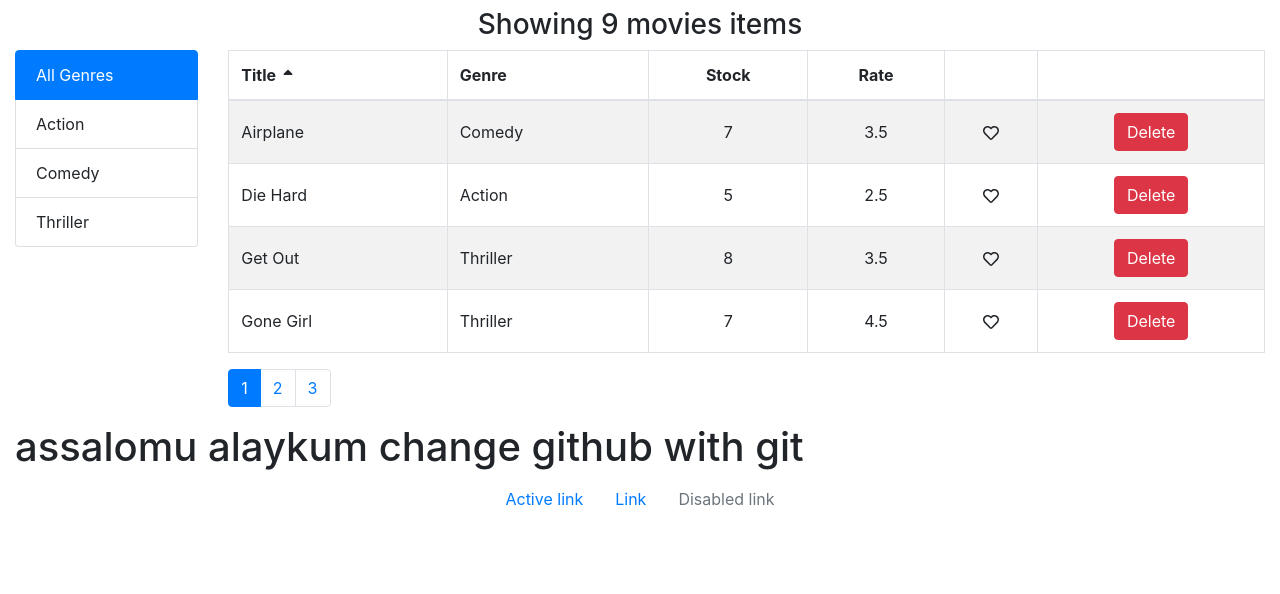
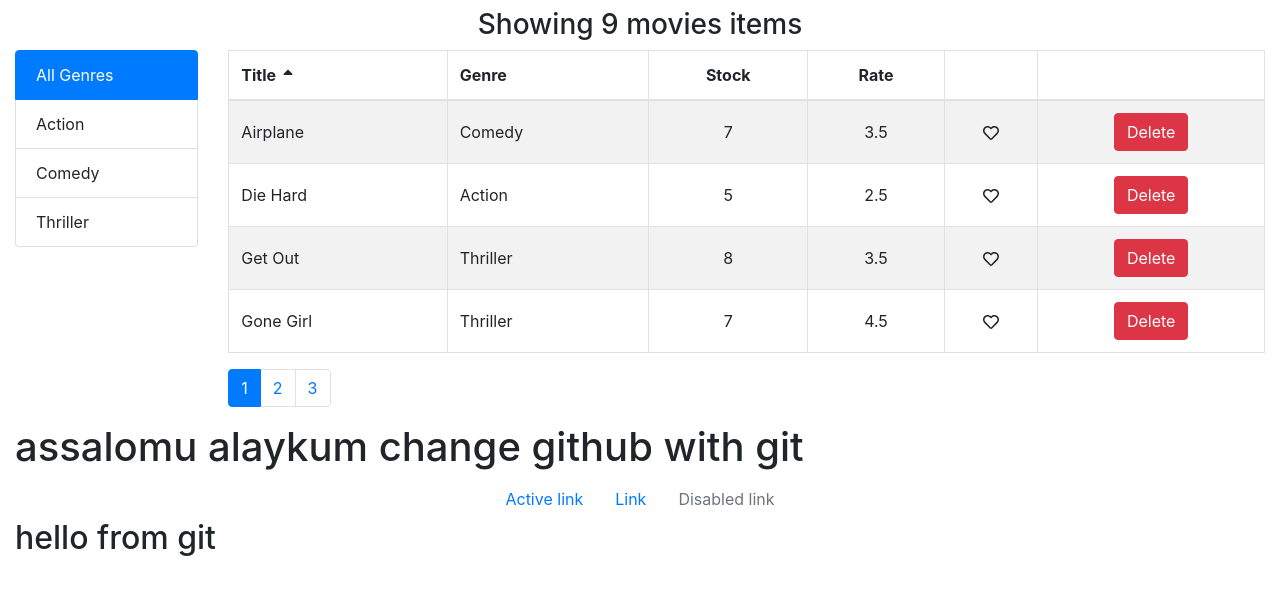
Before and after one commit to Shohzod-Abdusamatov-7777777/table-movies, a React (Create React App) app: page / in a window 1280 px wide. Shown: the top 594 px of the page. Built offline with nearby package versions, Linux system fonts and the light colour scheme.

Commit message:
men sdnvcizdu

```diff
--- a/src/App.js
+++ b/src/App.js
@@ -29,6 +29,7 @@ function App() {
         handleLiked={handleLiked}
       />
     <GitChange/>
+    <h2>hello from git</h2>
     </div>
   );
 }
```
